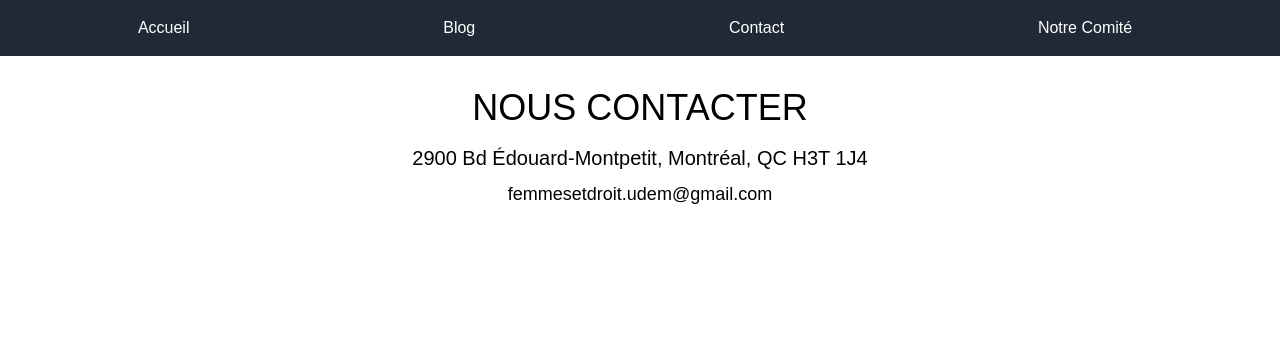
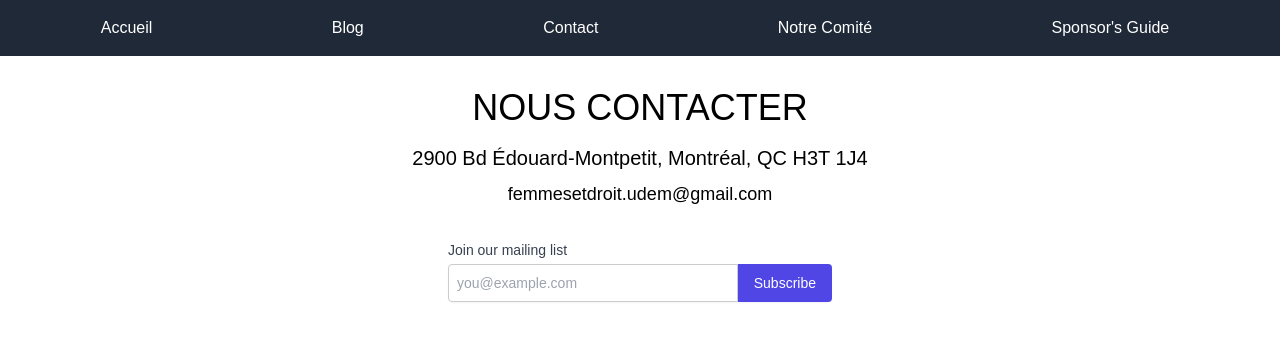
Before and after one commit to lucasadilla/UDEMDROIT, a Next.js app: page /contact in a window 1280 px wide. Shown: the top 340 px of the page. Built offline with nearby package versions, Linux system fonts and the light colour scheme.

Commit message:
can click on articles added a sponsors page

```diff
--- a/components/ArticleCard.js
+++ b/components/ArticleCard.js
@@ -1,7 +1,8 @@
 import { useState } from 'react';
 import Image from 'next/image';
+import Link from 'next/link';
 
-export default function ArticleCard({ title, image, author, authorImage, date }) {
+export default function ArticleCard({ id, title, image, author, authorImage, date }) {
     const [hearted, setHearted] = useState(false);
 
     const toggleHeart = () => {
@@ -10,8 +11,12 @@ export default function ArticleCard({ title, image, author, authorImage, date })
 
     return (
         <div className="article-card p-4 border rounded-lg shadow-md relative">
-            <Image src={image} alt={title} width={600} height={400} className="rounded-lg" />
-            <h2 className="text-2xl font-bold mt-4">{title}</h2>
+            <Link href={`/article/${id}`} legacyBehavior>
+                <a>
+                    <Image src={image} alt={title} width={600} height={400} className="rounded-lg" />
+                    <h2 className="text-2xl font-bold mt-4">{title}</h2>
+                </a>
+            </Link>
             <div className="flex items-center mt-2">
                 <Image src={authorImage} alt={author} width={40} height={40} className="rounded-full" />
                 <div className="ml-2">
--- a/components/navbar.js
+++ b/components/navbar.js
@@ -25,6 +25,11 @@ export default function Navbar() {
                         <span className="nav-link">Notre Comité</span>
                     </Link>
                 </li>
+                <li>
+                    <Link href="/sponsor">
+                        <span className="nav-link">Sponsor's Guide</span>
+                    </Link>
+                </li>
             </ul>
         </nav>
     );
--- /dev/null
+++ b/pages/article/[id].js
@@ -0,0 +1,53 @@
+// pages/article/[id].js
+import { useRouter } from 'next/router';
+import Navbar from '../../components/Navbar';
+
+const articles = [
+    {
+        id: 1,
+        title: 'First Article',
+        image: '/images/article1.jpg',
+        author: 'John Doe',
+        authorImage: '/images/john.jpg',
+        date: 'January 1, 2023',
+        content: 'This is the content of the first article.',
+    },
+    {
+        id: 2,
+        title: 'Second Article',
+        image: '/images/article2.jpg',
+        author: 'Jane Smith',
+        authorImage: '/images/jane.jpg',
+        date: 'February 15, 2023',
+        content: 'This is the content of the second article.',
+    },
+    // Add more articles as needed
+];
+
+export default function Article() {
+    const router = useRouter();
+    const { id } = router.query;
+    const article = articles.find((article) => article.id === parseInt(id));
+
+    if (!article) {
+        return <p>Article not found</p>;
+    }
+
+    return (
+        <div>
+            <Navbar />
+            <main className="p-8">
+                <h1 className="text-4xl font-bold mb-4">{article.title}</h1>
+                <img src={article.image} alt={article.title} className="rounded-lg mb-4" />
+                <div className="flex items-center mb-4">
+                    <img src={article.authorImage} alt={article.author} className="rounded-full w-10 h-10" />
+                    <div className="ml-2">
+                        <p className="text-sm font-semibold">{article.author}</p>
+                        <p className="text-sm text-gray-600">{article.date}</p>
+                    </div>
+                </div>
+                <p>{article.content}</p>
+            </main>
+        </div>
+    );
+}
--- a/pages/blog.js
+++ b/pages/blog.js
@@ -5,6 +5,7 @@ import Navbar from "../components/navbar";
 
 const articles = [
     {
+        id: 1,
         title: 'First Article',
         image: '/images/article1.jpg',
         author: 'John Doe',
@@ -12,6 +13,7 @@ const articles = [
         date: 'January 1, 2023',
     },
     {
+        id: 2,
         title: 'Second Article',
         image: '/images/article2.jpg',
         author: 'Jane Smith',
--- a/pages/contact.js
+++ b/pages/contact.js
@@ -1,7 +1,17 @@
 // pages/contact.js
+import { useState } from 'react';
 import Navbar from '../components/Navbar';
 
 export default function Contact() {
+    const [email, setEmail] = useState('');
+
+    const handleSubmit = (e) => {
+        e.preventDefault();
+        console.log('Email submitted:', email);
+        // Here you can add code to send the email to your backend service
+        setEmail('');
+    };
+
     return (
         <div>
             <Navbar />
@@ -9,6 +19,26 @@ export default function Contact() {
                 <h1 className="text-4xl mb-4">NOUS CONTACTER</h1>
                 <p className="text-xl mb-2">2900 Bd Édouard-Montpetit, Montréal, QC H3T 1J4</p>
                 <p className="text-lg">femmesetdroit.udem@gmail.com</p>
+                <form onSubmit={handleSubmit} className="mt-8 w-full max-w-sm">
+                    <label htmlFor="email" className="block text-sm font-medium text-gray-700">Join our mailing list</label>
+                    <div className="mt-1 flex rounded-md shadow-sm">
+                        <input
+                            type="email"
+                            id="email"
+                            value={email}
+                            onChange={(e) => setEmail(e.target.value)}
+                            required
+                            className="flex-1 block w-full rounded-none rounded-l-md sm:text-sm border-gray-300"
+                            placeholder="you@example.com"
+                        />
+                        <button
+                            type="submit"
+                            className="inline-flex items-center px-4 py-2 border border-transparent text-sm font-medium rounded-r-md text-white bg-indigo-600 hover:bg-indigo-700"
+                        >
+                            Subscribe
+                        </button>
+                    </div>
+                </form>
             </main>
         </div>
     );
--- a/pages/notre-comite.js
+++ b/pages/notre-comite.js
@@ -1,7 +1,7 @@
 import Navbar from '../components/Navbar';
 
 const members = [
-    { name: "Élie Legault", title: "VP Chercheuse", image: "/images/elie.png" },
+    { name: "Élie Legault", title: "VP Chercheuse", image: "/images/bbg.jpeg" },
     { name: "Kiana Salesian-Zanjani", title: "VP Communications", image: "/images/Kiana.png" },
     { name: "Florence Richard", title: "Trésorière", image: "/images/Florence.png" },
     { name: "Marie-Laurence Desmarais", title: "VP Affaires Externes", image: "/images/Marie-Laurence.png" },
--- /dev/null
+++ b/pages/sponsor.js
@@ -0,0 +1,13 @@
+import Navbar from '../components/Navbar';
+
+
+export default function Sponsors() {
+    return (
+        <div>
+            <Navbar />
+            <main className="p-8">
+                <h1 className="text-4xl text-center mb-8">Sponsor's Guide</h1>
+            </main>
+        </div>
+    );
+}
--- a/styles/global.css
+++ b/styles/global.css
@@ -136,3 +136,23 @@ nav a {
     font-size: 24px;
     cursor: pointer;
 }
+
+/* styles/globals.css */
+input[type="email"] {
+    padding: 0.5rem;
+    border: 1px solid #ccc;
+    border-radius: 0.25rem 0 0 0.25rem;
+}
+
+button[type="submit"] {
+    padding: 0.5rem 1rem;
+    background-color: #4f46e5;
+    color: white;
+    border: none;
+    border-radius: 0 0.25rem 0.25rem 0;
+    cursor: pointer;
+}
+
+button[type="submit"]:hover {
+    background-color: #4338ca;
+}
```
